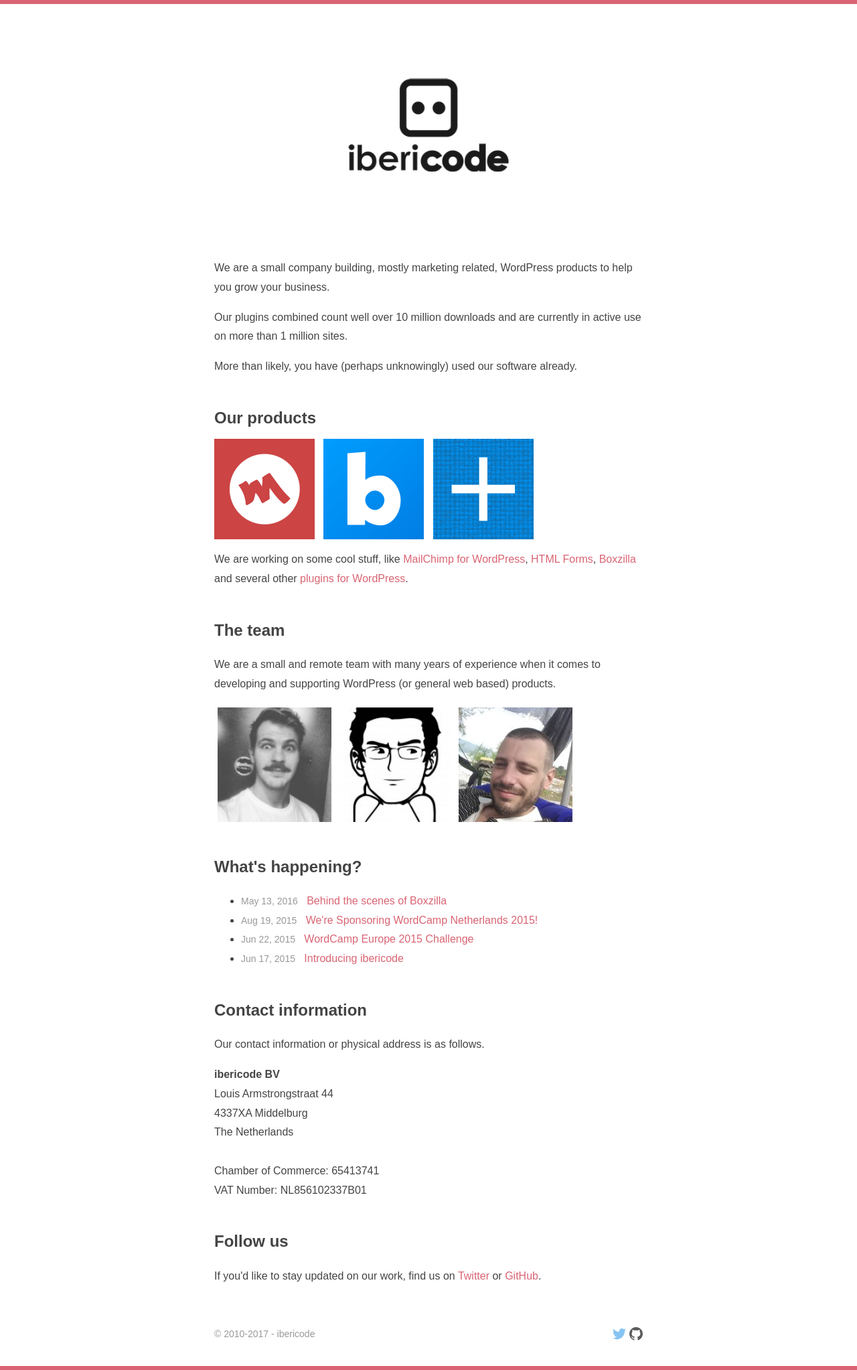
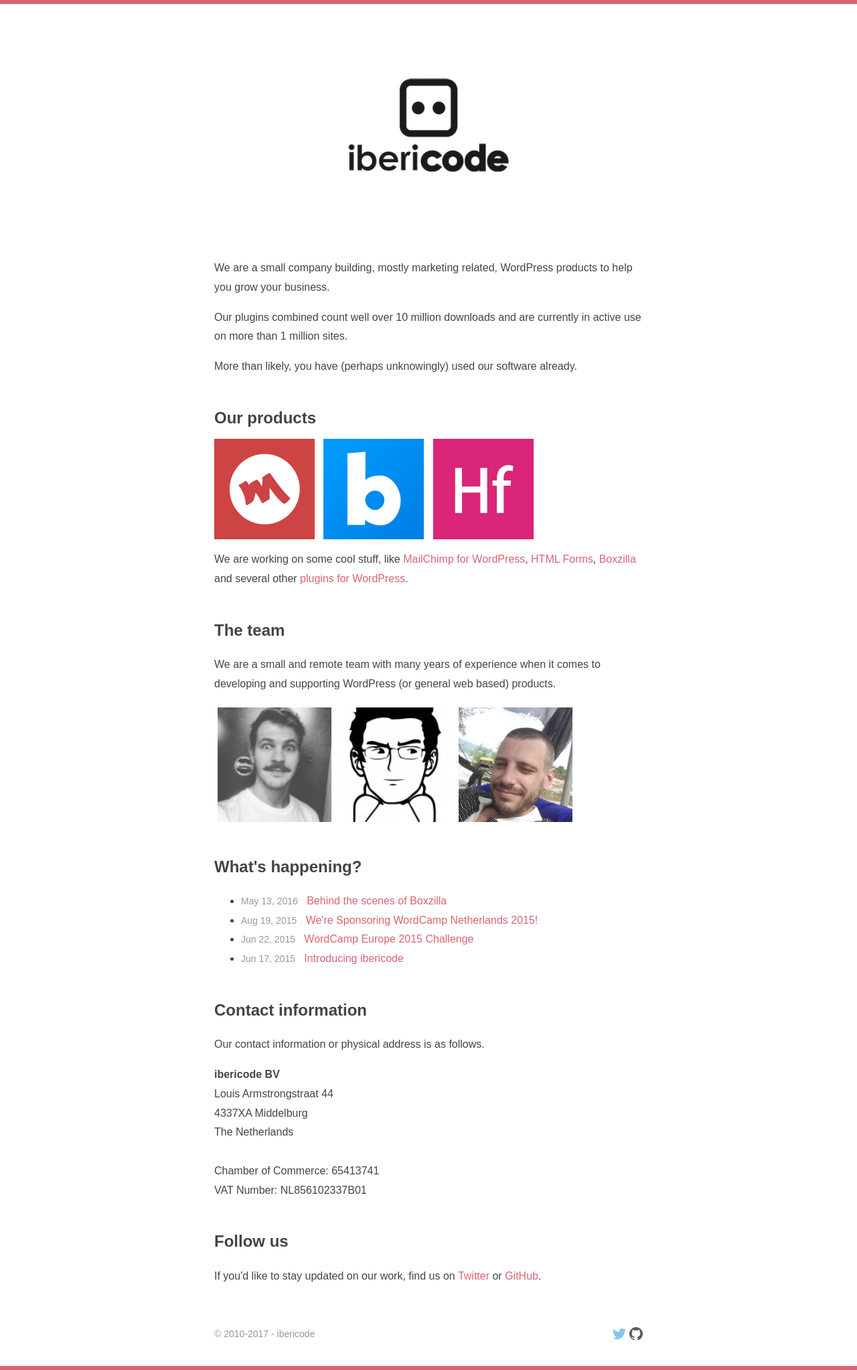
Before and after one commit to ibericode/www.ibericode.com, a Jekyll site: the page built from index.html, in a window 1280 px wide. Shown: the whole page at 67% size. Built offline with Jekyll 4.4.1, drawn with Linux system fonts in a browser that asks for light colours; comment, search, counter and statistics services are not loaded.

Commit message:
update html forms logo

```diff
--- a/index.html
+++ b/index.html
@@ -14,31 +14,31 @@
     <h2>Our products</h2>
     <div class="clearfix">
       <a href="https://mc4wp.com/" title="MailChimp for WordPress" style="display: inline-block;">
-        <img src="/media/mailchimp-for-wordpress-logo.png" alt="MailChimp for WordPress logo" width="150" height="150" /> &nbsp;
+        <img src="{{site.url}}/media/mailchimp-for-wordpress-logo.png" alt="MailChimp for WordPress logo" width="150" height="150" /> &nbsp;
       </a>
       <a href="https://boxzillaplugin.com/" title="Boxzilla" style="display: inline-block;">
-        <img src="/media/boxzilla-logo-small.png" alt="Boxzilla logo" width="150" height="150" /> &nbsp;
+        <img src="{{site.url}}/media/boxzilla-logo-small.png" alt="Boxzilla logo" width="150" height="150" /> &nbsp;
       </a>
       <a href="https://htmlforms.io/" title="HTML Forms" style="display: inline-block;">
-        <img src="/media/html-forms-logo.png" alt="HTML Forms logo" width="150" height="150" /> &nbsp;
+        <img src="{{site.url}}/assets/img/html-forms-logo.svg" alt="HTML Forms logo" width="150" height="150" /> &nbsp;
       </a>
     </div>
-    <p>We are working on some cool stuff, like <a href="https://mc4wp.com/">MailChimp for WordPress</a>, <a href="https://htmlforms.io/">HTML Forms</a>, <a href="https://boxzillaplugin.com/">Boxzilla</a> and several other <a href="https://profiles.wordpress.org/ibericode/">plugins for WordPress</a>.</p>
+    <p>We are working on some cool stuff, like <a href="https://mc4wp.com/">MailChimp for WordPress</a>, <a href="https://www.htmlforms.io/">HTML Forms</a>, <a href="https://boxzillaplugin.com/">Boxzilla</a> and several other <a href="https://profiles.wordpress.org/ibericode/">plugins for WordPress</a>.</p>
   </section>
 
   <section id="team" class="team grid">
     <h2>The team</h2>
     <p>We are a small and remote team with many years of experience when it comes to developing and supporting WordPress (or general web based) products.</p>
     <div class="bit-3 overlay">
-      <a href="http://dvk.co/"><img src="/media/danny.jpeg" alt="Danny" width="150" height="150" />
+      <a href="http://dvk.co/"><img src="{{site.url}}/media/danny.jpeg" alt="Danny" width="150" height="150" />
       <span class="overlay-text"><strong>Danny van Kooten</strong><br />Founder &amp; Developer</span></a>
     </div>
     <div class="bit-3 overlay">
-      <img src="/media/harish.jpeg" alt="Harish" width="150" height="150" />
+      <img src="{{site.url}}/media/harish.jpeg" alt="Harish" width="150" height="150" />
       <span class="overlay-text"><strong>Harish Chouhan</strong><br />Support Engineer</span>
     </div>
     <div class="bit-3 overlay">
-      <img src="/media/arne.jpg" alt="Arne" width="150" height="150" />
+      <img src="{{site.url}}/media/arne.jpg" alt="Arne" width="150" height="150" />
       <span class="overlay-text"><strong>Arne Lap</strong><br />Support Engineer</span>
     </div>
   </section>
@@ -70,6 +70,6 @@
 
   <section id="social-media">
     <h2>Follow us</h2>
-    <p>If you'd like to stay updated on our work, find us on <a href="https://twitter.com/ibericode" rel="external">Twitter</a> or <a href="https://github.com/ibericode" rel="external">GitHub</a>.</p>
+    <p>If you'd like to stay updated on our work, find us on <a href="https://twitter.com/ibericode" rel="external nofollow">Twitter</a> or <a href="https://github.com/ibericode" rel="external nofollow">GitHub</a>.</p>
   </section>
 </div>
```
Also changed, not shown: assets/img/html-forms-logo.svg (added), 1 other file.
